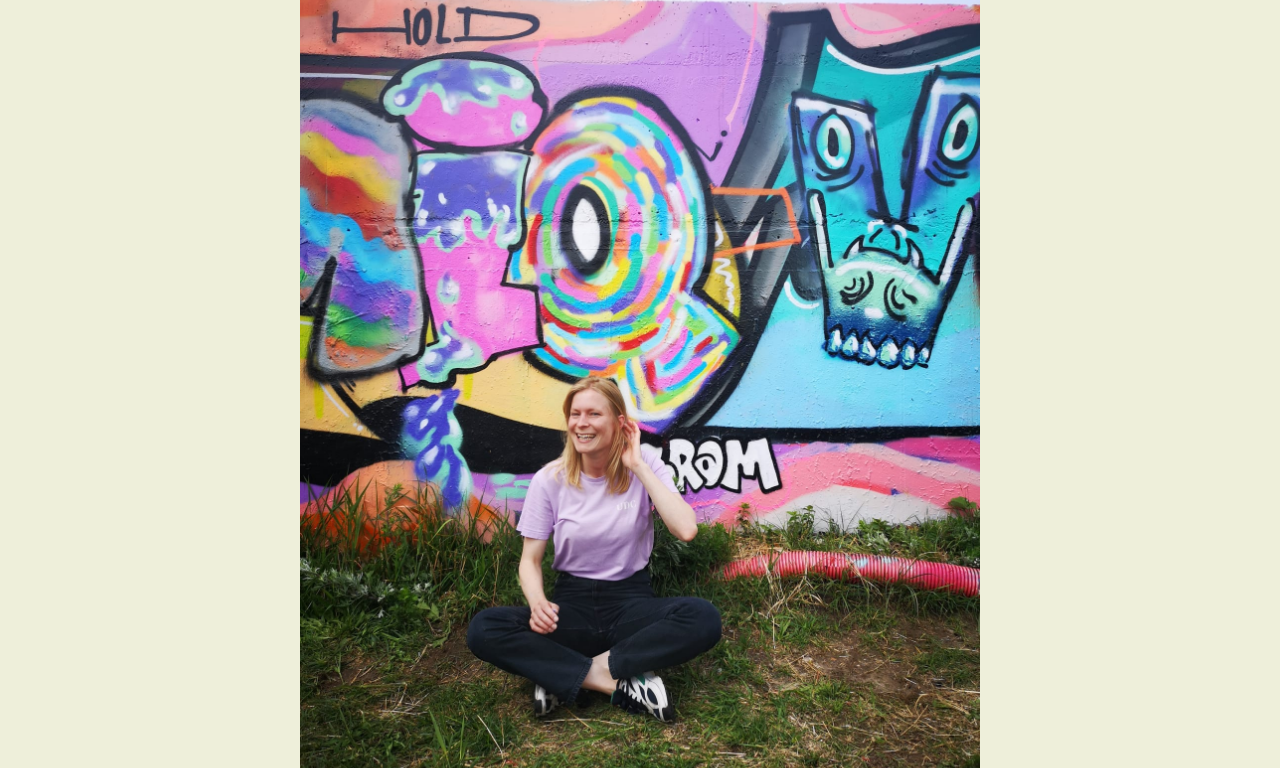
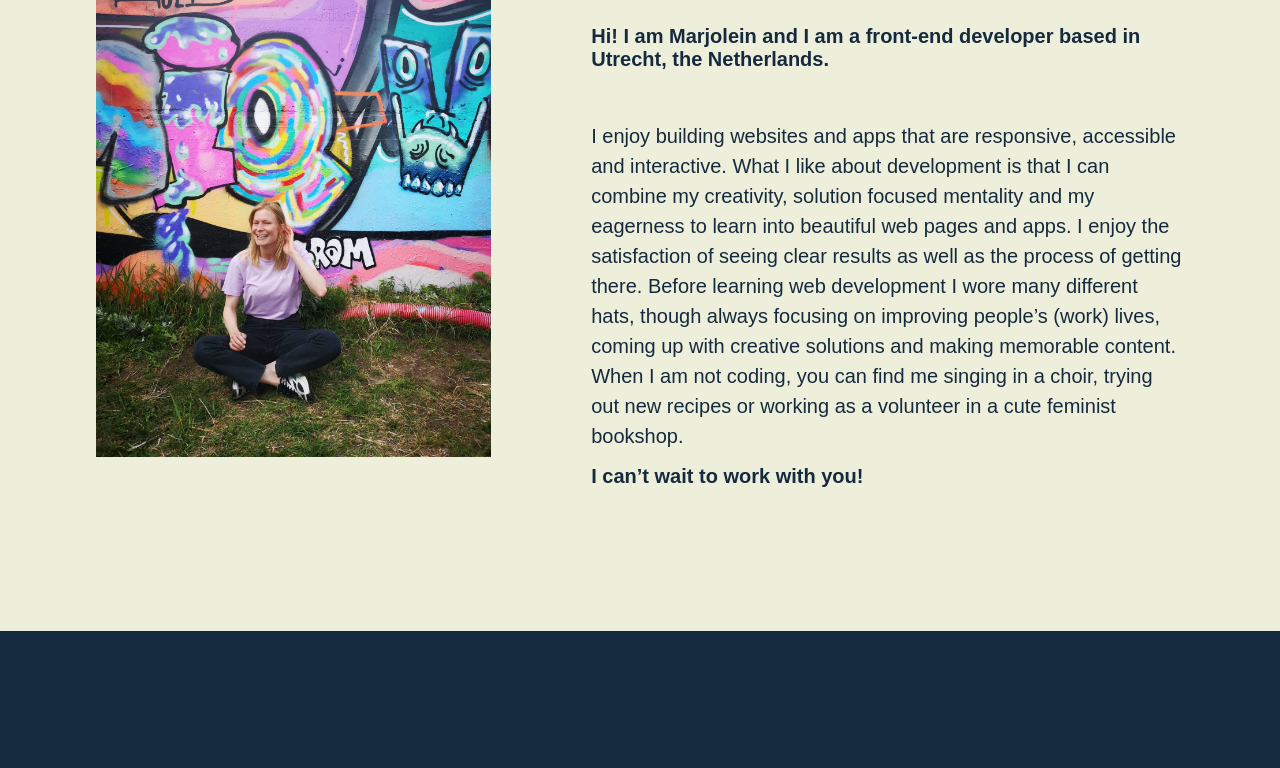
Before and after one commit to marjoleinkeltjens/portfolio-website, a website built with Parcel: page index.html in a window 1280 px wide. Shown: the part 680-1448 px from the top of the page. Built offline with nearby package versions, Linux system fonts and the light colour scheme; a web font is replaced by a local one.

Commit message:
Added desktop styles header and about section

```diff
--- a/css/main.css
+++ b/css/main.css
@@ -584,7 +584,7 @@ footer p {
 @media only screen and (min-width: 1200px) {
 /* General styles */
 .content-wrapper {
-    max-width: 960px;
+    max-width: 1450px;
   }
 /* Nog andere general styles? Font-sizes lijken goed */
 
@@ -610,10 +610,41 @@ header h3 {
 }
 
 /* -------------------- ABOUT -------------------- */
+#about .content-wrapper {
+  margin: 140px 0;
+  display: flex;
+  flex-direction: row;
+  justify-content: center;
+  align-items: flex-start;
+  width: 85%;
+}
+
+#about figure {
+  margin: 0 100px 0 0;
+  width: 40%;
+}
+
+.about-header {
+  margin: 0 0 40px 0;
+}
+
+.about-info {
+  width: 60%;
+  margin: 0;
+}
+
 
 /* -------------------- PROJECTS -------------------- */
+#projects .content-wrapper {
+  margin: 140px 0;
+  width: 85%;
+}
 
 /* -------------------- SKILLS -------------------- */
+#skills .content-wrapper {
+  margin: 140px 0;
+  width: 85%;
+}
 
 /* Footer */
 
```
